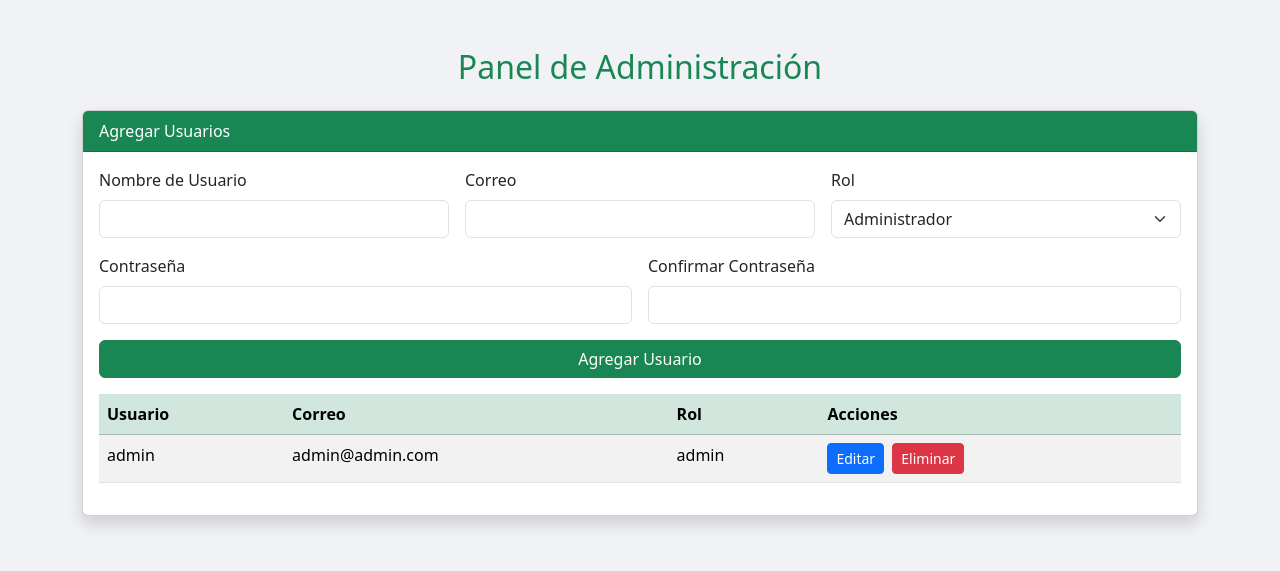
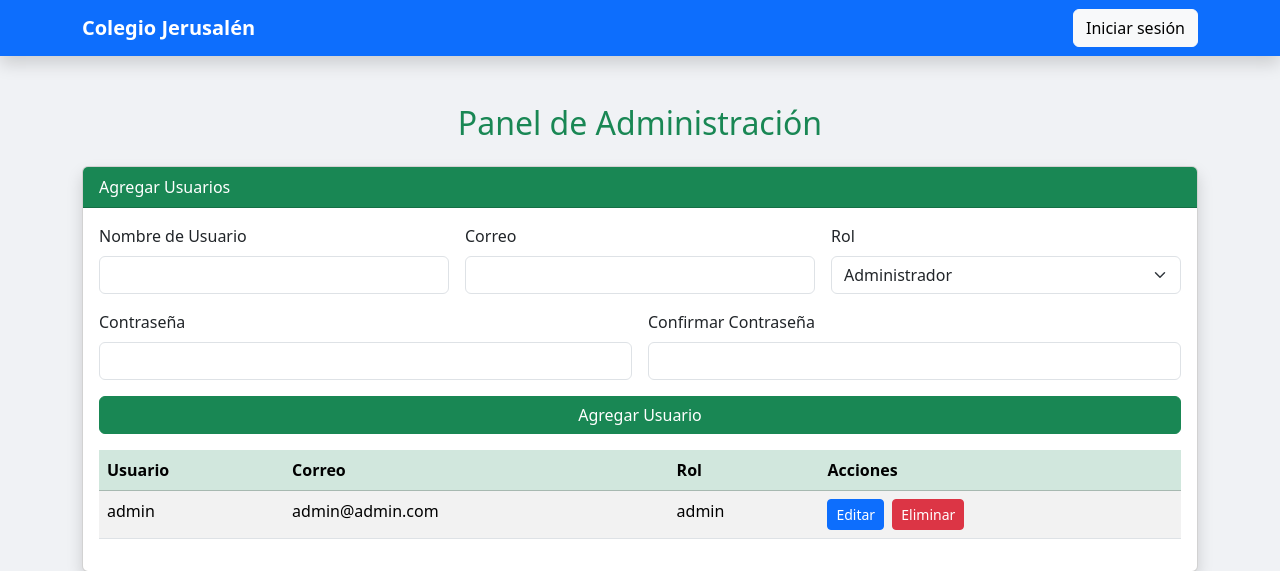
Before and after one commit to Michelle8a/colegio_jerusalem, a Django app: template PROJECTO/ColegioProyecto/templates/registro.html in a window 1280 px wide. Shown: the top 571 px of the page. Run offline with Django 5.2, Linux system fonts and the light colour scheme; the template is opened without the code that fills it, so the values that code supplies are empty; data comes from the database, SQL or seed files in the repository.

Commit message:
navbar de usuario en registro.html y alumnos.html

```diff
--- a/PROJECTO/ColegioProyecto/templates/registro.html
+++ b/PROJECTO/ColegioProyecto/templates/registro.html
@@ -3,25 +3,41 @@
 
 <head>
   <meta charset="UTF-8">
-  <title>Login - Panel Admin</title>
+  <title>Panel Admin - Colegio Jerusalén</title>
   <link href="https://cdn.jsdelivr.net/npm/bootstrap@5.3.2/dist/css/bootstrap.min.css" rel="stylesheet">
-
   <script src="https://cdn.jsdelivr.net/npm/bootstrap@5.3.2/dist/js/bootstrap.bundle.min.js"></script>
   {% load static %}
-
   <style>
     body {
       background: #f0f2f5;
-    }
-
-    .login-container {
-      max-width: 400px;
-      margin: 100px auto;
     }
   </style>
 </head>
 
 <body>
+
+  <!-- Navbar -->
+  <nav class="navbar navbar-expand-lg navbar-dark bg-primary shadow">
+    <div class="container">
+      <a class="navbar-brand fw-bold" href="#">Colegio Jerusalén</a>
+      <div class="collapse navbar-collapse">
+        <ul class="navbar-nav ms-auto">
+          {% if usuario %}
+          <li class="nav-item me-2">
+            <span class="nav-link text-white">Bienvenido: {{ usuario.correo }}</span>
+          </li>
+          <li class="nav-item">
+            <a href="{% url 'logout' %}" class="btn btn-danger">Cerrar sesión</a>
+          </li>
+          {% else %}
+          <li class="nav-item">
+            <a href="{% url 'login' %}" class="btn btn-light">Iniciar sesión</a>
+          </li>
+          {% endif %}
+        </ul>
+      </div>
+    </div>
+  </nav>
 
   <!-- Panel Admin -->
   <div id="adminPage" class="container my-5 d-none">
@@ -46,7 +62,6 @@
               <option value="padre">Padre</option>
               <option value="alumno">Alumno</option>
             </select>
-
           </div>
           <div class="col-md-6">
             <label class="form-label">Contraseña</label>
@@ -71,7 +86,6 @@
             </tr>
           </thead>
           <tbody id="tablaUsuarios">
-
           </tbody>
         </table>
       </div>
```
Also changed, not shown: PROJECTO/ColegioProyecto/colegio/views.py (+15 -4 lines), PROJECTO/ColegioProyecto/templates/alumnos.html (+26 -0 lines).
